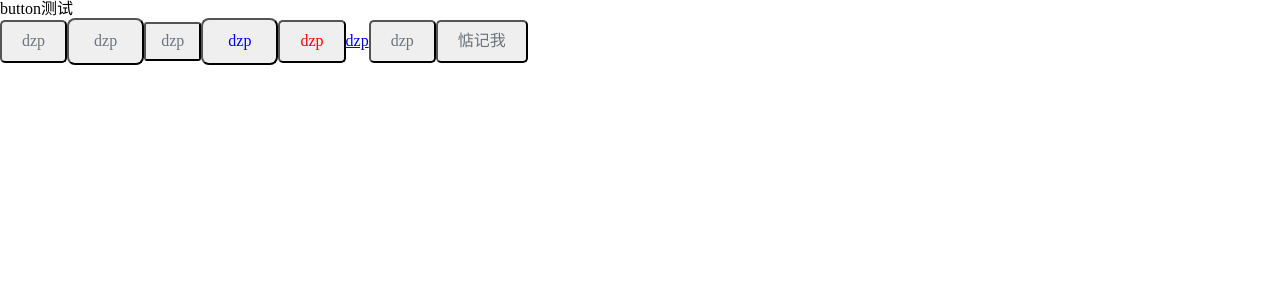
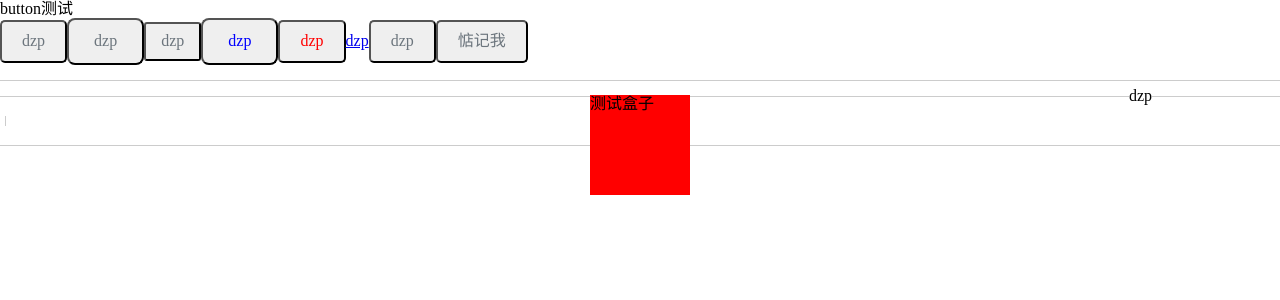
Before and after one commit to dong199903/compoments-dzp, a React (Create React App) app: page / in a window 1280 px wide. Shown: the top 300 px of the page. Built offline with nearby package versions, Linux system fonts and the light colour scheme.

Commit message:
feat: divider组件完成

```diff
--- a/src/App.tsx
+++ b/src/App.tsx
@@ -1,6 +1,7 @@
 import React from "react";
-
 import Button from "./components/Button";
+import Divider from "./components/Divider";
+import "./index.css";
 function App() {
   return (
     <div className="App">
@@ -14,6 +15,11 @@ function App() {
       <Button type="link" href="http://www.baidu.com" onClick={()=>{console.log('a')}}>dzp</Button>
       <Button disabled={true}>dzp</Button>
       <Button onClick={()=>console.log('click')}>惦记我</Button>
+
+      <Divider/>
+      <Divider orientation="right">dzp</Divider>
+      <Divider  type="vertical" className='dzp'>pppp</Divider>
+      <Divider><div style={{width:'100px',height:'100px',backgroundColor:'red'}}>测试盒子</div></Divider>
     </div>
   );
 }
--- /dev/null
+++ b/src/components/Divider/index.tsx
@@ -0,0 +1,34 @@
+import React from "react";
+import classNames from "classnames";
+interface dividerProps {
+  className?:string,
+  type?:'horizontal' | 'vertical',//方向
+  children?:React.ReactNode,
+  dashed?:boolean,//是否虚线
+  orientation?:'left'|'center'|'right'//文字内容
+}
+const Divider = (props:dividerProps)=> {
+  const {className,type,children,dashed,orientation } = props;
+  const classnames = classNames('divider',className,{
+    [`divider-${type}`]:type,
+    [`divider-dashed`]:dashed,
+    [`divider-${orientation}`]:orientation,
+  })
+  if(type==='vertical' && children) console.error('vertical禁止添加children属性');
+  console.log(children);
+  return (
+    <div className={classnames}>
+      {
+        'horizontal'===type && children && (
+          <span className="divider-children">{children}</span>
+        )
+      }
+    </div>
+  )
+}
+Divider.defaultProps = {
+  type:'horizontal',
+  dashed:false,
+  orientation:'center'
+}
+export default Divider;
--- a/src/index.css
+++ b/src/index.css
@@ -1,13 +1,3 @@
-body {
-  margin: 0;
-  font-family: -apple-system, BlinkMacSystemFont, 'Segoe UI', 'Roboto', 'Oxygen',
-    'Ubuntu', 'Cantarell', 'Fira Sans', 'Droid Sans', 'Helvetica Neue',
-    sans-serif;
-  -webkit-font-smoothing: antialiased;
-  -moz-osx-font-smoothing: grayscale;
+.dzp{
+  background-color: red;
 }
-
-code {
-  font-family: source-code-pro, Menlo, Monaco, Consolas, 'Courier New',
-    monospace;
-}
--- a/src/styles/components.scss
+++ b/src/styles/components.scss
@@ -1 +1,3 @@
 @import "./button.scss";
+
+@import "./divider.scss";
--- /dev/null
+++ b/src/styles/divider.scss
@@ -0,0 +1,77 @@
+
+.divider{
+  position: relative;
+  margin: 15px 0;
+}
+
+/*垂直方向*/
+.divider-vertical{
+  display: inline-block;
+  width: 1px;
+  height: 10px;
+  margin: 0 5px;
+  background-color: #ccc;
+}
+
+/*水平方向*/
+.divider-horizontal{
+  border-bottom: 1px solid #ccc;
+  .divider-children{
+    background: #fff;
+    position: absolute;
+    top: 50%;
+    transform: translateY(-50%);
+  }
+}
+.divider-left{
+  .divider-children{
+    left: 10%;
+  }
+}
+.divider-right{
+  .divider-children{
+    right: 10%;
+  }
+}
+.divider-left{
+  .divider-children{
+    left: 10%;
+  }
+}
+.divider-center{
+  .divider-children{
+    left:50%;
+    transform: translate(-50%,-50%);
+  }
+}
+.divider-dashed{
+  border-bottom: 1px dashed #ccc;
+}
+
+/*水平方向*/
+
+// .divider-horizontal::before{
+//   display:block;
+//   content: '';
+//   width: 50%;
+//   border-bottom: 1px solid #ccc;
+// }
+// .divider-horizontal::after{
+//   display:block;
+//   content: '';
+//   flex: 1;
+//   border-bottom: 1px solid #ccc;
+// }
+// .divider-left{
+
+// }
+
+/*虚线*/
+.divider-dashed{
+  &::before{
+    border-bottom: 1px dashed #ccc;
+  }
+  &::after{
+    border-bottom: 1px dashed #ccc;
+  }
+}
```
Also changed, not shown: 2 other files (tests, documents, lock files or other folders).
